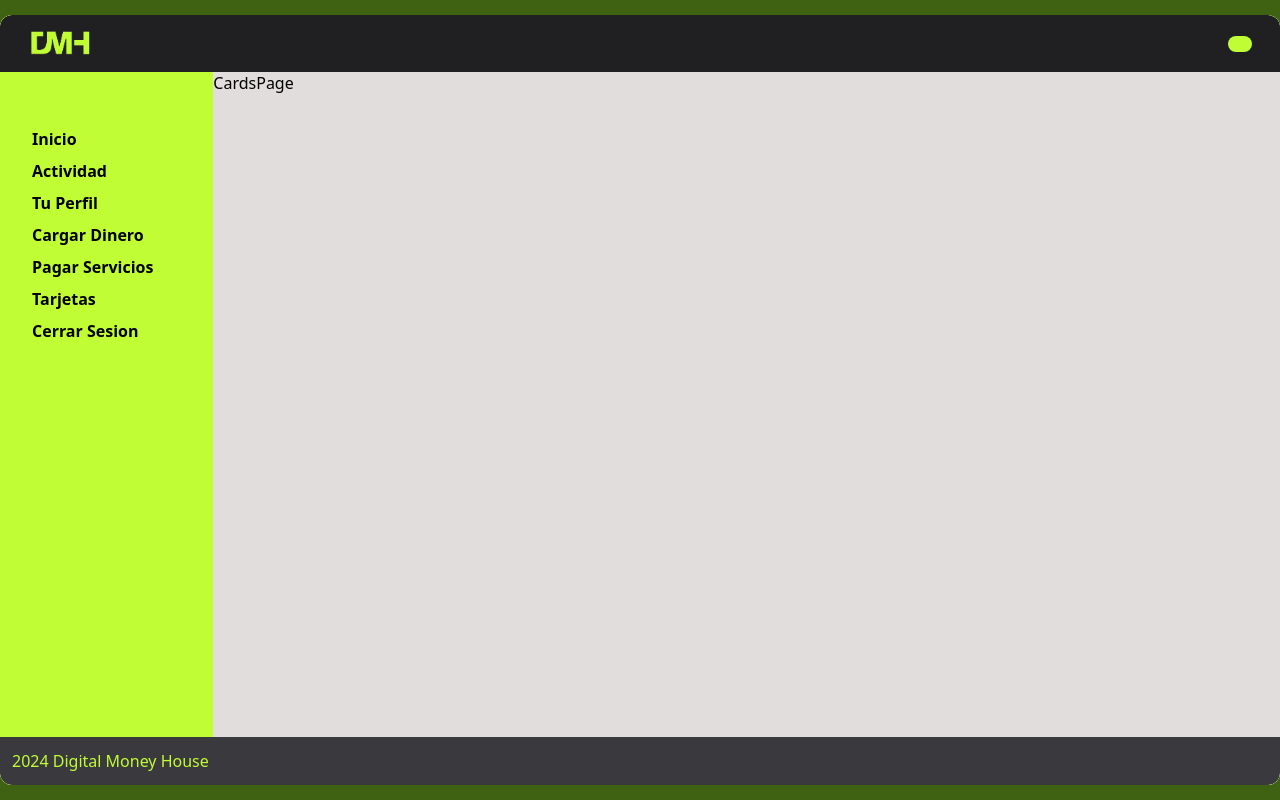
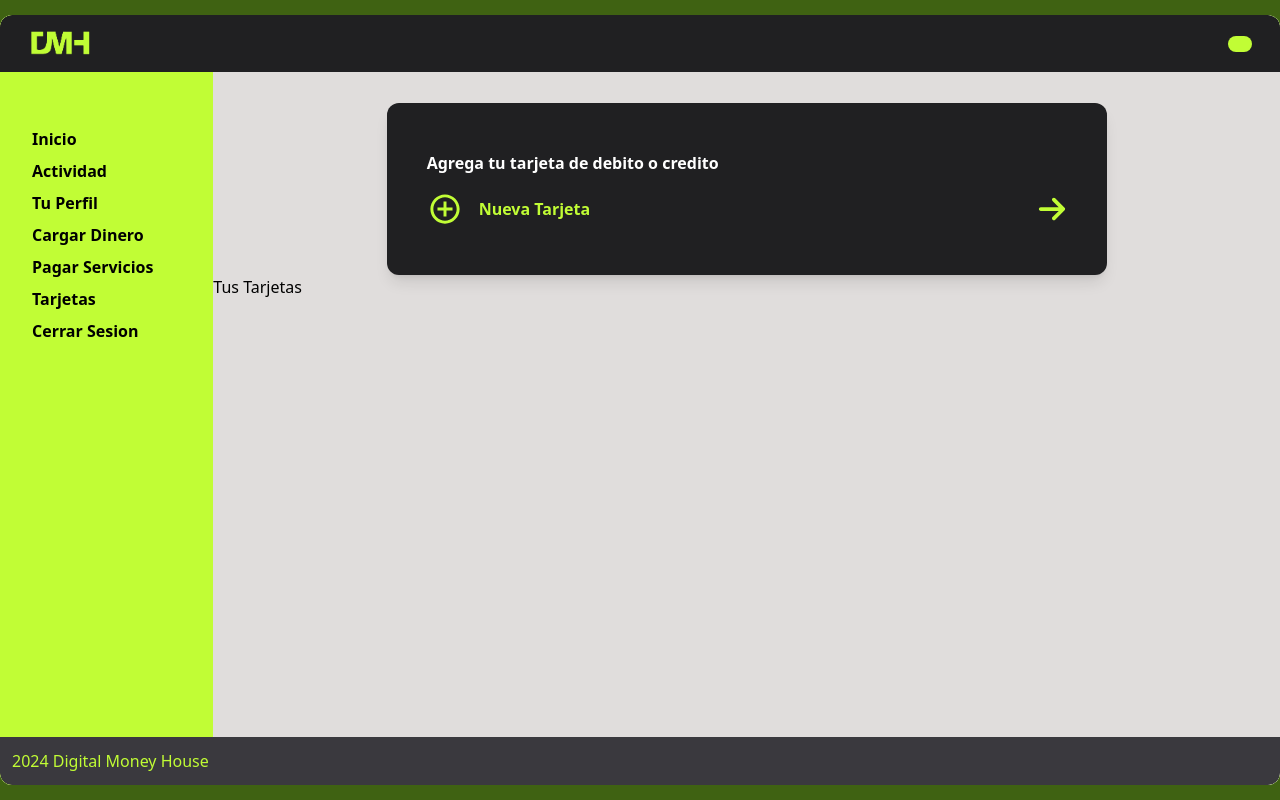
Before and after one commit to Nicoogf/desafio-final-front, a Next.js app: page /dashboard/cards in a window 1280 px wide. Built offline with nearby package versions, Linux system fonts and the light colour scheme.

Commit message:
Sprint 2: Medios de pagos

```diff
--- a/src/app/dashboard/cards/page.jsx
+++ b/src/app/dashboard/cards/page.jsx
@@ -1,8 +1,27 @@
+import Link from 'next/link'
 import React from 'react'
+import { IoMdAddCircleOutline } from "react-icons/io";
+import { FaArrowRight } from "react-icons/fa6";
 
 const CardsPage = () => {
   return (
-    <main>CardsPage</main>
+    <main>
+
+      <Link href="/dashboard/add-card/" className="mt-8 w-[90%] max-w-[720px] mx-auto bg-graydark text-greenlime flex rounded-xl shadow-lg flex-col gap-y-4 px-10 py-12 justify-between">
+      <h6 className='text-white font-semibold'> Agrega tu tarjeta de debito o credito </h6>
+      <div className='flex flex-row items-center justify-between'>
+        <article className='flex flex-row gap-x-4 items-center'>
+          <IoMdAddCircleOutline className='text-4xl'/>
+          <h6 className='font-semibold'> Nueva Tarjeta </h6>
+        </article>
+        <FaArrowRight className='text-3xl' />
+      </div>
+      </Link>
+
+      <section>
+        <h6> Tus Tarjetas  </h6>
+      </section>
+    </main>
   )
 }
 
--- a/src/app/dashboard/page.jsx
+++ b/src/app/dashboard/page.jsx
@@ -5,12 +5,18 @@ import React, { useEffect, useState }  from 'react'
 import { FaArrowRight } from "react-icons/fa6";
 import { useAccount } from '@/context/ProfileContext';
 import { useTransaction } from '@/context/transactionContext';
+import { formatCurrency } from '@/utils/funcionalidades';
 
 const Dashboard = () => {
   const { accountDetails, fetchAccountDetails  } = useAccount();
   const { transactions,error } = useTransaction()
+  const [ showCVU , setShowCVU ]= useState(false)
+  const amountFormat = formatCurrency(accountDetails?.available_amount)
+  const toggleShowMenu = () => {
+    setShowCVU(!showCVU)
+  }
 
-  console.log(accountDetails)
+console.log(accountDetails)
  console.log(transactions)
   useEffect(() => {
     fetchAccountDetails()
@@ -27,36 +33,39 @@ const Dashboard = () => {
       <h3 className='text-graydark text-xl font-semibold'> Inicio </h3>
       </div>
 
-      <section className='w-[90%] mx-auto bg-graydark rounded-lg flex flex-col px-6 py-10 shadow-xl max-w-[600px] relative'>
+      <section className='w-[90%] mx-auto bg-graydark rounded-lg flex flex-col px-6 pt-8 pb-20 shadow-xl max-w-[980px] relative overflow-hidden'>
 
         <div className='flex flex-row text-white gap-x-4 justify-end mb-2'>
-          <Link href="" > Ver tarjetas</Link>
-          <Link href="" > Ver CVU : {accountDetails?.cvu} </Link>
+          <Link href="/dashboard/cards" className='text-sm cursor-pointer font-semibold'> Ver tarjetas</Link>
+          <h6 href=""  className='text-sm cursor-pointer font-semibold' onClick={toggleShowMenu}> Ver CVU </h6>
         </div>
 
-        <article className='flex flex-col text-white '>
-        <h4 className='text-lg mb-2'> Dinero Disponible </h4>
-        <span className='border border-greenlime text-2xl text-center rounded-3xl p-2 font-semibold max-w-[250px]'> $ {accountDetails?.available_amount} </span>
+        <article className='flex flex-col text-white mt-4'>
+        <h4 className='text-lg font-semibold mb-4'> Dinero Disponible </h4>
+        <span className='border-2 border-greenlime text-2xl text-center rounded-3xl p-2 font-semibold max-w-[250px]'> $ {amountFormat} </span>
         </article>
 
+        <article className={`transition-all duration-300 bg-greenlime text-semibold absolute bottom-0 right-0 rounded-tl-xl ${!showCVU ? "translate-x-64" : "translate-x-0"} `}>
+          <h6 className='py-2 px-6 font-semibold'> {accountDetails?.cvu} </h6>
+        </article>
       </section>
 
-      <section className=' max-w-[980px] mx-auto w-[90%] flex flex-col mt-6 gap-y-4'>
-          <Link className='bg-greenlime text-graydark text-center font-bold text-xl rounded-lg p-4' href="/">
+      <section className=' max-w-[980px] mx-auto w-[90%] flex flex-col mt-6 gap-y-4 lg:flex-row lg:gap-x-4'>
+          <Link className='bg-greenlime text-graydark text-center font-bold text-xl rounded-lg p-4 shadow-md lg:w-[50%]' href="/">
           Transferir Dinero
           </Link>
-          <Link className='bg-greenlime text-graydark text-center font-bold text-xl rounded-lg p-4' href="/">
+          <Link className='bg-greenlime text-graydark text-center font-bold text-xl rounded-lg p-4 shadow-md lg:w-[50%]' href="/">
           Pagar Servicios
           </Link>
        </section>
 
        <section>
 
-        <input type="text" placeholder='Buscar en tu actividad' className='border-gray-300 border  max-w-[980px] mx-auto w-[90%] block px-2 py-3 rounded-xl mt-4 shadow-lg outline-none font-semibold relative'/>
+        <input type="text" placeholder='Buscar en tu actividad' className='border-gray-300 border  max-w-[980px] mx-auto w-[90%] block px-2 py-3 rounded-xl mt-4 shadow-md outline-none font-semibold relative'/>
 
        </section>
 
-       <section className='bg-white h-[200px] max-w-[980px] mx-auto w-[90%] mt-4 rounded-xl'>
+       <section className='bg-white h-[200px] max-w-[980px] mx-auto w-[90%] mt-4 rounded-xl shadow-md p-4'>
        {transactions.length === 0 ? (
         <p>No transactions found.</p>
       ) : (
--- /dev/null
+++ b/src/utils/funcionalidades.js
@@ -0,0 +1,4 @@
+export function formatCurrency(amount) {
+    // Convierte el número en un string con formato de moneda
+    return amount?.toLocaleString('es-ES', { minimumFractionDigits: 2, maximumFractionDigits: 2 });
+  }
```
